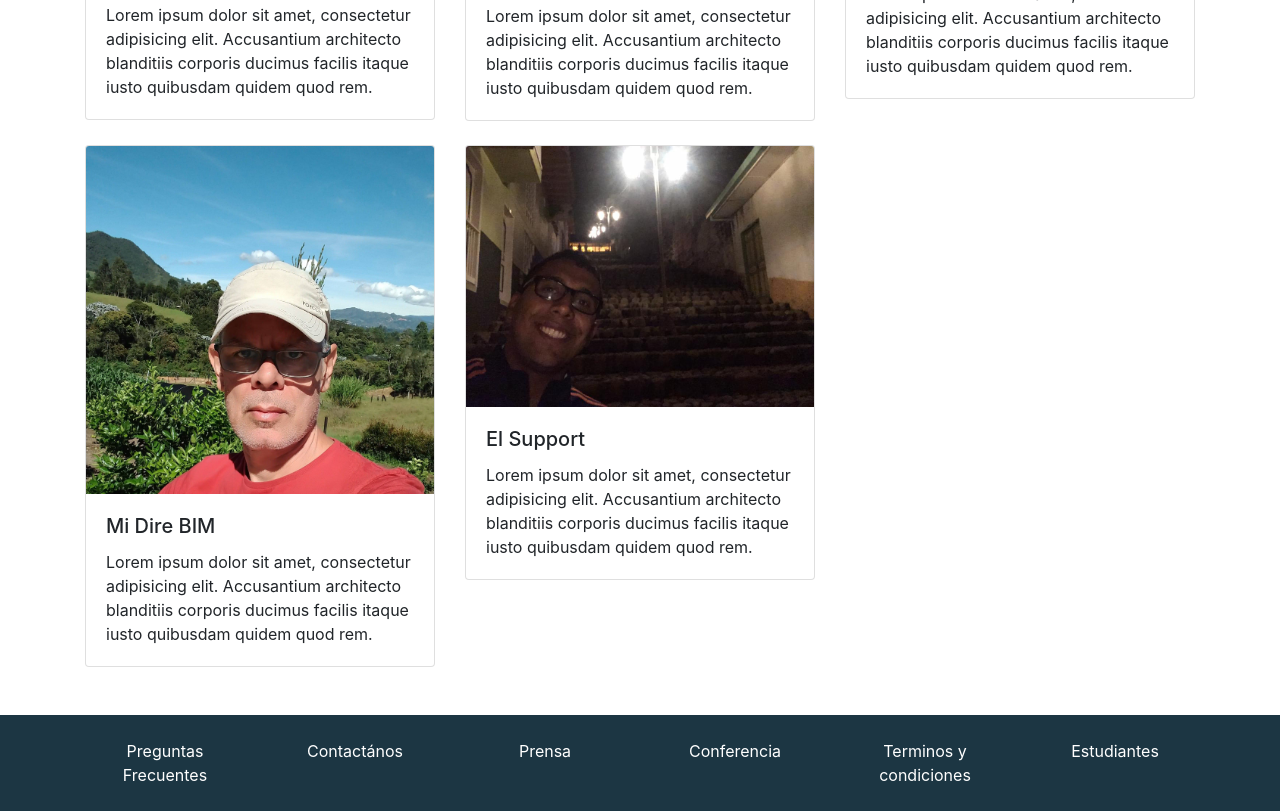
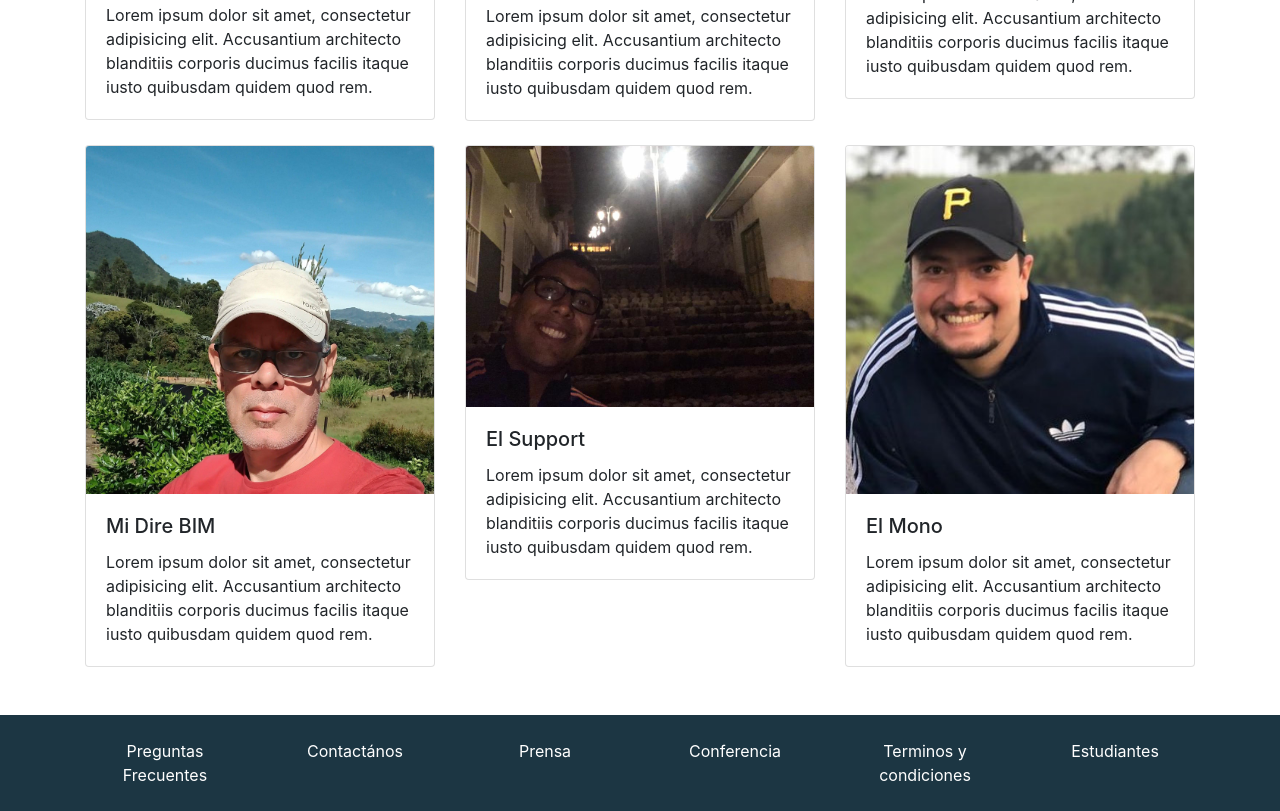
Before and after one commit to JhonathanAlfonso/me-conf, a plain HTML site: page index.html in a window 1280 px wide. Shown: the part 1144-1955 px from the top of the page. Drawn offline with nearby package versions, Linux system fonts and the light colour scheme.

Commit message:
el mono faltaba

```diff
--- a/index.html
+++ b/index.html
@@ -130,9 +130,18 @@
           </div>
           <div class="col-sm-12 col-md-6 col-lg-4 mb-4">
             <div class="card">
-              <img src="assets/images/el-soporte.jpg" class="card-img-top" alt="Jhonathan">
+              <img src="assets/images/el-soporte.jpg" class="card-img-top" alt="Cristian">
               <div class="card-body">
                 <h5 class="card-title">El Support</h5>
+                <p class="card-text">Lorem ipsum dolor sit amet, consectetur adipisicing elit. Accusantium architecto blanditiis corporis ducimus facilis itaque iusto quibusdam quidem quod rem.</p>
+              </div>
+            </div>
+          </div>
+          <div class="col-sm-12 col-md-6 col-lg-4 mb-4">
+            <div class="card">
+              <img src="assets/images/el-mono.jpg" class="card-img-top" alt="Julianus">
+              <div class="card-body">
+                <h5 class="card-title">El Mono</h5>
                 <p class="card-text">Lorem ipsum dolor sit amet, consectetur adipisicing elit. Accusantium architecto blanditiis corporis ducimus facilis itaque iusto quibusdam quidem quod rem.</p>
               </div>
             </div>
```
Also changed, not shown: assets/images/el-mono.jpg (added).
